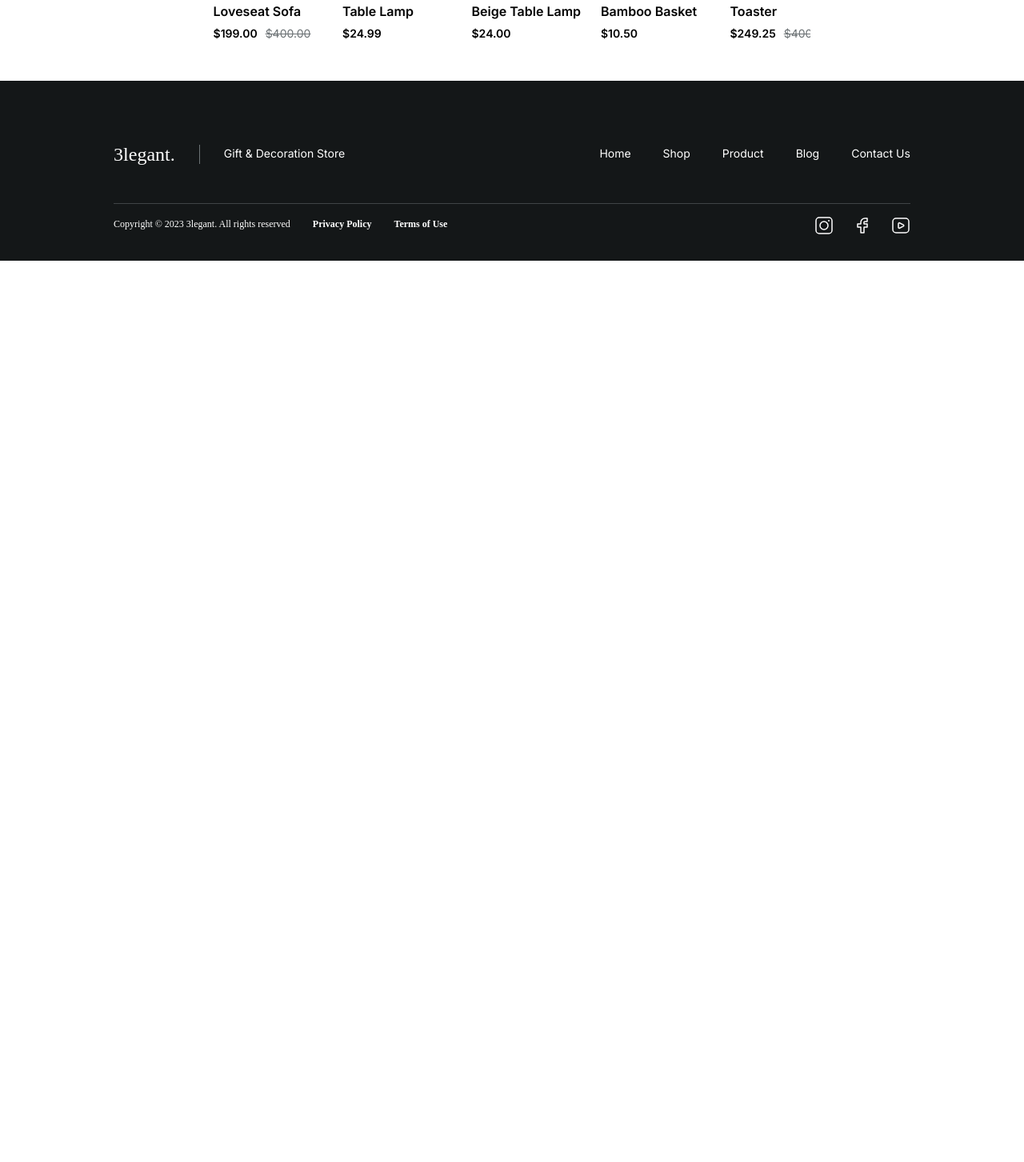
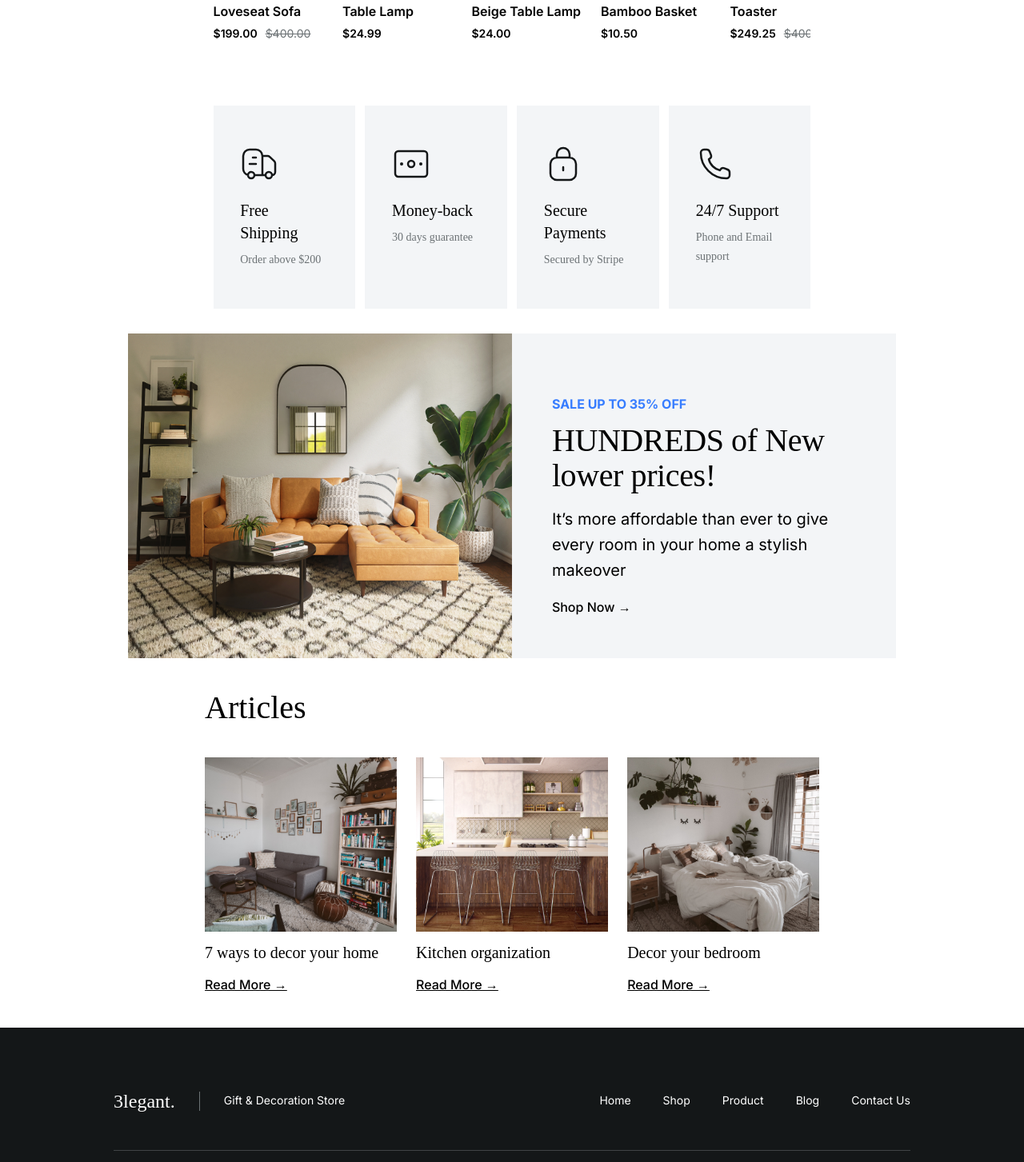
Before and after one commit to AndreyChernyshev555/3legant_site_vuejs, a Vue app in the folder frontend/: page /home1 in a window 1280 px wide. Shown: the part 1340-2793 px from the top of the page at 80% size. Before the commit the page ends 1666 px from the top, so only its background shows below. Built offline with nearby package versions, Linux system fonts and the light colour scheme.

Commit message:
Add Pros, Info2 and Articles components

```diff
--- /dev/null
+++ b/frontend/src/components/Article.vue
@@ -0,0 +1,54 @@
+<script setup lang="ts">
+import type { article } from './ArticleItem.vue'
+import ArticleItem from './ArticleItem.vue'
+const articleList: article[] = [
+  {
+    path: '/src/img/articles/article1.png',
+    label: '7 ways to decor your home',
+    id: 0
+  },
+  {
+    path: '/src/img/articles/article2.png',
+    label: 'Kitchen organization',
+    id: 0
+  },
+  {
+    path: '/src/img/articles/article3.png',
+    label: 'Decor your bedroom',
+    id: 0
+  }
+]
+</script>
+
+<template>
+  <div className="articles">
+    <div className="articles_header">Articles</div>
+    <div className="articles_block">
+      <ArticleItem
+        v-for="item in articleList"
+        :key="item.id"
+        :path="item.path"
+        :label="item.label"
+      />
+    </div>
+  </div>
+</template>
+
+<style lang="scss" scoped>
+.articles {
+  padding: 4.16% 10% 4.16% 10%;
+}
+.articles_header {
+  font-family: Poppins;
+  font-size: 40px;
+  font-weight: 500;
+  line-height: 44px;
+  letter-spacing: -0.4;
+  padding-bottom: 40px;
+}
+.articles_block {
+  display: flex;
+  flex-direction: row;
+  justify-content: space-between;
+}
+</style>
--- /dev/null
+++ b/frontend/src/components/ArticleItem.vue
@@ -0,0 +1,45 @@
+<script setup lang="ts">
+  export interface article {
+    path: string
+    label: string
+    id?: number
+  }
+  const props = defineProps<article>();
+</script>
+
+<template>
+  <div className="articles_item">
+    <img className="articles_img" :src="path" />
+    <span className="articles_name">{{ label }}</span>
+    <a className="articles_read" href="https://dzen.ru"> Read More &#8594; </a>
+  </div>
+</template>
+
+<style lang="scss" scoped>
+$secondary-color: #6c7275;
+.articles_item {
+  display: flex;
+  flex-direction: column;
+  width: 31.23%;
+  gap: 12px;
+}
+.articles_name {
+  font-family: Poppins;
+  font-size: 20px;
+  font-weight: 500;
+  line-height: 28px;
+}
+.articles_read {
+  font-family: Inter;
+  font-size: 16px;
+  font-weight: 500;
+  line-height: 28px;
+  letter-spacing: -0.4;
+  &:link {
+    color: black;
+  }
+  &:visited {
+    color: $secondary-color;
+  }
+}
+</style>
--- a/frontend/src/components/HomePage01.vue
+++ b/frontend/src/components/HomePage01.vue
@@ -4,9 +4,13 @@ import Head from './Head.vue'
 import Description from './Description.vue'
 import Collection from './Collection.vue'
 import NewArrivals from './NewArrivals.vue'
+import type { arrival } from './NewArrivalsItem.vue'
+import Pros from './Pros.vue'
+import Info2 from './Info2.vue'
+import Article from './Article.vue'
 import FooterComp from './FooterComp.vue'
 
-const itemInfo = [
+const itemInfo: arrival[] = [
   {
     path: 'src/img/furniture/sofa.png',
     rating: 5,
@@ -19,22 +23,19 @@ const itemInfo = [
     path: 'src/img/furniture/lamp.png',
     rating: 5,
     title: 'Table Lamp',
-    price: '$24.99',
-    discount: '-50%'
+    price: '$24.99'
   },
   {
     path: 'src/img/furniture/beige_lamp.png',
     rating: 5,
     title: 'Beige Table Lamp',
-    price: '$24.00',
-    discount: '-50%'
+    price: '$24.00'
   },
   {
     path: 'src/img/furniture/cart.png',
     rating: 5,
     title: 'Bamboo Basket',
-    price: '$10.50',
-    discount: '-50%'
+    price: '$10.50'
   },
   {
     path: 'src/img/furniture/toaster.png',
@@ -61,6 +62,9 @@ const collOffering = 'Shop Now'
       <Description />
       <Collection :goods="goodsInfo" :collOffer="collOffering" />
       <NewArrivals :itemList="itemInfo" :wrap="'no-wrap'" header="New arrivals" />
+      <Pros />
+      <Info2 />
+      <Article />
     </div>
     <FooterComp />
   </div>
@@ -96,98 +100,6 @@ body {
   width: 75%;
   margin-left: 12.5%;
   margin-right: 12.5%;
-}
-
-.info2 {
-  display: flex;
-  flex-direction: row;
-  width: 100%;
-}
-
-.info2_img {
-  width: 50%;
-}
-
-.info2_offer {
-  display: flex;
-  flex-direction: column;
-  gap: 16px;
-  background-color: $info-background;
-  padding: 8.33% 8.33% 5.2% 5.2%;
-}
-.info2_offer-sale-up {
-  font-family: Inter;
-  font-size: 16px;
-  font-weight: 700;
-  line-height: 16px;
-  color: $blue-accent;
-}
-.info2_offer-head {
-  font-family: Poppins;
-  font-size: 40px;
-  font-weight: 500;
-  line-height: 44px;
-  letter-spacing: -0.4px;
-}
-.info2_offer-desc {
-  font-family: Inter;
-  font-size: 20px;
-  font-weight: 400;
-  line-height: 32px;
-}
-.info2_offer-link {
-  font-family: Inter;
-  font-size: 16px;
-  font-weight: 500;
-  line-height: 28px;
-  letter-spacing: -0.4;
-  a:link {
-    color: black;
-  }
-  a:visited {
-    color: $secondary-color;
-  }
-}
-.articles {
-  padding: 4.16% 10% 4.16% 10%;
-}
-.articles_header {
-  font-family: Poppins;
-  font-size: 40px;
-  font-weight: 500;
-  line-height: 44px;
-  letter-spacing: -0.4;
-  padding-bottom: 40px;
-}
-.articles_block {
-  display: flex;
-  flex-direction: row;
-  justify-content: space-between;
-}
-.articles_item {
-  display: flex;
-  flex-direction: column;
-  width: 31.23%;
-  gap: 12px;
-}
-.articles_name {
-  font-family: Poppins;
-  font-size: 20px;
-  font-weight: 500;
-  line-height: 28px;
-}
-.articles_read {
-  font-family: Inter;
-  font-size: 16px;
-  font-weight: 500;
-  line-height: 28px;
-  letter-spacing: -0.4;
-  &:link {
-    color: black;
-  }
-  &:visited {
-    color: $secondary-color;
-  }
 }
 .newsletter {
   background-size: cover;
--- /dev/null
+++ b/frontend/src/components/Info2.vue
@@ -0,0 +1,73 @@
+<script setup lang="ts"></script>
+
+<template>
+  <div className="info2">
+    <img className="info2_img" src="/src/img/paste1.png" />
+    <div className="info2_offer">
+      <div className="info2_offer-sale-up">SALE UP TO 35% OFF</div>
+      <div className="info2_offer-head">HUNDREDS of New lower prices!</div>
+      <div className="info2_offer-desc">
+        It’s more affordable than ever to give every room in your home a stylish makeover
+      </div>
+      <div className="info2_offer-link">
+        <span>Shop Now &#8594;</span>
+      </div>
+    </div>
+  </div>
+</template>
+
+<style lang="scss" scoped>
+$info-background: #f3f5f7;
+$secondary-color: #6c7275;
+$blue-accent: #377dff;
+.info2 {
+  display: flex;
+  flex-direction: row;
+  width: 100%;
+}
+
+.info2_img {
+  width: 50%;
+}
+
+.info2_offer {
+  display: flex;
+  flex-direction: column;
+  gap: 16px;
+  background-color: $info-background;
+  padding: 8.33% 8.33% 5.2% 5.2%;
+}
+.info2_offer-sale-up {
+  font-family: Inter;
+  font-size: 16px;
+  font-weight: 700;
+  line-height: 16px;
+  color: $blue-accent;
+}
+.info2_offer-head {
+  font-family: Poppins;
+  font-size: 40px;
+  font-weight: 500;
+  line-height: 44px;
+  letter-spacing: -0.4px;
+}
+.info2_offer-desc {
+  font-family: Inter;
+  font-size: 20px;
+  font-weight: 400;
+  line-height: 32px;
+}
+.info2_offer-link {
+  font-family: Inter;
+  font-size: 16px;
+  font-weight: 500;
+  line-height: 28px;
+  letter-spacing: -0.4;
+  a:link {
+    color: black;
+  }
+  a:visited {
+    color: $secondary-color;
+  }
+}
+</style>
--- a/frontend/src/components/NewArrivals.vue
+++ b/frontend/src/components/NewArrivals.vue
@@ -26,7 +26,7 @@ const props = defineProps<Props>()
 <template>
   <div className="new-arrivals">
     <div className="new-arrivals_text">
-      <div className="new-arrivals_text-item1">{{header}}</div>
+      <div className="new-arrivals_text-item1">{{ header }}</div>
       <a className="new-arrivals_text-item2" href="https://dzen.ru"> More products &#8594; </a>
     </div>
     <!--<div className="new-arrivals_goods" :style="goodsStyles">-->
--- a/frontend/src/components/NewArrivalsItem.vue
+++ b/frontend/src/components/NewArrivalsItem.vue
@@ -4,8 +4,8 @@ export interface arrival {
   rating: number
   title: string
   price: string
-  oldPrice: string | undefined
-  discount: string | undefined
+  oldPrice?: string
+  discount?: string
 }
 
 const props = defineProps<arrival>()
@@ -25,7 +25,7 @@ const props = defineProps<arrival>()
     >
       <div className="new-arrivals_img-info">
         <div className="new-arrivals_new">NEW</div>
-        <div className="new-arrivals_discount">{{ discount }}</div>
+        <div className="new-arrivals_discount" v-if="discount">{{ discount }}</div>
       </div>
       <div className="new-arrivals_add-button">Add to cart</div>
     </div>
@@ -54,7 +54,6 @@ $blue-accent: #377dff;
   flex-direction: row;
   justify-content: space-between;
 }
-
 
 .new-arrivals_goods-item {
   display: flex;
--- /dev/null
+++ b/frontend/src/components/Pros.vue
@@ -0,0 +1,89 @@
+<script setup lang="ts"></script>
+
+<template>
+  <div className="pros">
+    <div className="pros_item">
+      <img className="pros_ico" src="/src/img/icons/fast_delivery.svg" />
+      <div className="pros_text">
+        <span className="pros_main">Free Shipping</span>
+        <span className="pros_sub">Order above $200</span>
+      </div>
+    </div>
+    <div className="pros_item">
+      <img className="pros_ico" src="/src/img/icons/money.svg" />
+      <div className="pros_text">
+        <span className="pros_main">Money-back</span>
+        <span className="pros_sub">30 days guarantee</span>
+      </div>
+    </div>
+    <div className="pros_item">
+      <img className="pros_ico" src="/src/img/icons/lock.svg" />
+      <div className="pros_text">
+        <span className="pros_main">Secure Payments</span>
+        <span className="pros_sub">Secured by Stripe</span>
+      </div>
+    </div>
+    <div className="pros_item">
+      <img className="pros_ico" src="/src/img/icons/call.svg" />
+      <div className="pros_text">
+        <span className="pros_main">24/7 Support</span>
+        <span className="pros_sub">Phone and Email support</span>
+      </div>
+    </div>
+  </div>
+</template>
+
+<style lang="scss" scoped>
+$pros_background: #f3f5f7;
+$sub_color: #6c7275;
+
+.pros {
+  display: flex;
+  flex-direction: row;
+  justify-content: space-between;
+  margin: 3.3% 11.1% 3.3% 11.1%;
+  gap: 1.66%;
+}
+
+.pros_item {
+  background-color: $pros_background;
+  width: 36.4%;
+  padding: 6.5% 4.5% 6.5% 4.5%;
+  font-family: Poppins;
+}
+
+.pros_text {
+  display: flex;
+  flex-direction: column;
+  padding-top: 16px;
+  gap: 8px;
+}
+
+.pros_main {
+  font-size: 20px;
+  font-weight: 500;
+  line-height: 28px;
+}
+
+.pros_sub {
+  color: $sub_color;
+  font-size: 14px;
+  font-weight: 400;
+  line-height: 24px;
+}
+
+@media screen and (max-width: 480px) {
+  .pros {
+    display: grid;
+    grid-template-columns: repeat(2, 1fr);
+    grid-template-rows: repeat(2, 200px);
+    margin: 10% 5% 10% 5%;
+    gap: 20px;
+  }
+  .pros_item {
+    width: auto;
+    height: auto;
+    padding: 10%;
+  }
+}
+</style>
```
